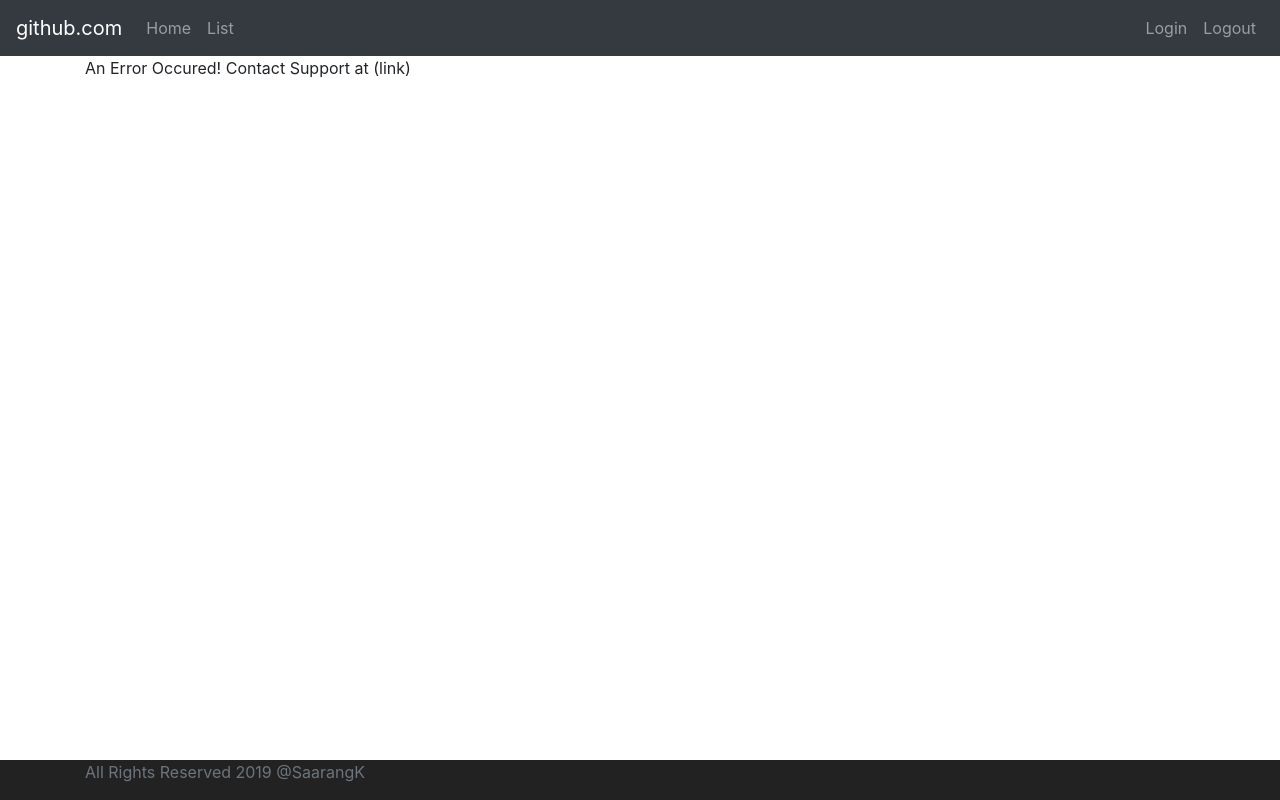
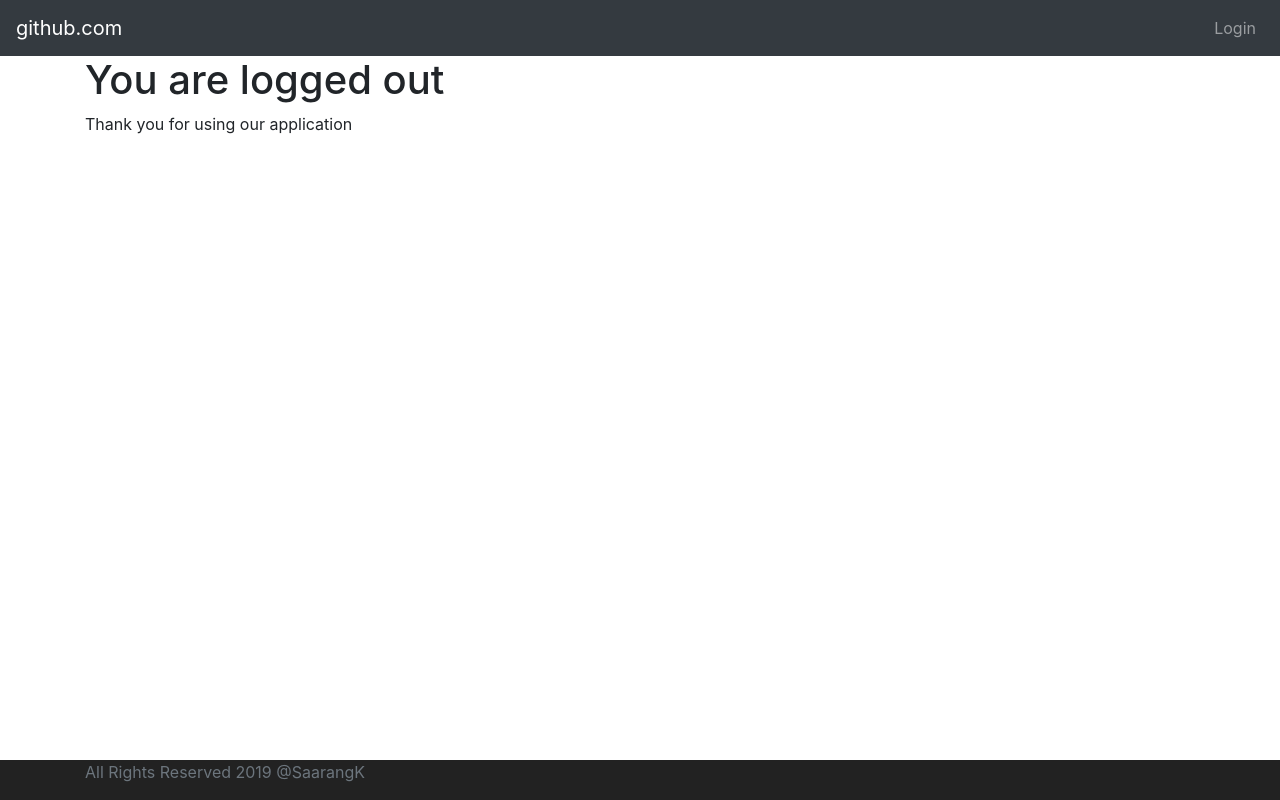
Before and after one commit to saraang/login-application, an Angular app: page /logout in a window 1280 px wide. Built offline with nearby package versions, Linux system fonts and the light colour scheme.

Commit message:
Logout component added

```diff
--- a/src/app/app-routing.module.ts
+++ b/src/app/app-routing.module.ts
@@ -4,12 +4,15 @@ import { LoginComponent } from './login/login.component';
 import { WelcomeComponent } from './welcome/welcome.component';
 import { ErrorComponent } from './error/error.component';
 import { ListsComponent } from './lists/lists.component';
+import { LogoutComponent } from './logout/logout.component';
 
 const routes: Routes = [
   {path:'', component:LoginComponent},
   {path:'login', component:LoginComponent},
   {path:'welcome/:name', component:WelcomeComponent},
   {path:'lists', component:ListsComponent},
+  {path:'logout', component:LogoutComponent},
+
   {path:'**', component:ErrorComponent}
 ];
 
--- a/src/app/app.module.ts
+++ b/src/app/app.module.ts
@@ -11,10 +11,11 @@ import { ListsComponent } from './lists/lists.component';
 import { MenuComponent } from './menu/menu.component';
 import { FooterComponent } from './footer/footer.component';
 import { HardcodedAuthenticationService } from './service/hardcoded-authentication.service';
+import { LogoutComponent } from './logout/logout.component';
 
 @NgModule({
   imports:      [ BrowserModule, AppRoutingModule, FormsModule ],
-  declarations: [ AppComponent, LoginComponent, WelcomeComponent, ErrorComponent, ListsComponent, MenuComponent, FooterComponent ],
+  declarations: [ AppComponent, LoginComponent, WelcomeComponent, ErrorComponent, ListsComponent, MenuComponent, FooterComponent, LogoutComponent ],
   providers: [HardcodedAuthenticationService],
   bootstrap:    [ AppComponent ]
 })
--- /dev/null
+++ b/src/app/logout/logout.component.html
@@ -0,0 +1,4 @@
+<h1>You are logged out</h1>
+<div>
+  Thank you for using our application
+</div>
--- /dev/null
+++ b/src/app/logout/logout.component.ts
@@ -0,0 +1,15 @@
+import { Component, OnInit } from '@angular/core';
+
+@Component({
+  selector: 'app-logout',
+  templateUrl: './logout.component.html',
+  styleUrls: ['./logout.component.css']
+})
+export class LogoutComponent implements OnInit {
+
+  constructor() { }
+
+  ngOnInit() {
+  }
+
+}
--- a/src/app/menu/menu.component.html
+++ b/src/app/menu/menu.component.html
@@ -2,13 +2,13 @@
   <nav class="navbar navbar-expand-md navbar-dark bg-dark">
     <div><a href="https://github.com/saraang" class="navbar-brand">github.com</a></div>
     <ul class="navbar-nav">
-      <li><a routerLink="/welcome/Sarang" class="nav-link">Home</a></li>
-      <li><a routerLink="/lists" class="nav-link">List</a></li>
+      <li><a *ngIf="hardcodedAuthenticationService.isUserLoggedIn()" routerLink="/welcome/Sarang" class="nav-link">Home</a></li>
+      <li><a *ngIf="hardcodedAuthenticationService.isUserLoggedIn()" routerLink="/lists" class="nav-link">List</a></li>
     </ul>
 
     <ul class="navbar-nav navbar-collapse justify-content-end">
-      <li><a routerLink="/login" class="nav-link">Login</a></li>
-      <li><a routerLink="/logout" class="nav-link">Logout</a></li>
+      <li><a *ngIf="!hardcodedAuthenticationService.isUserLoggedIn()" routerLink="/login" class="nav-link">Login</a></li>
+      <li><a *ngIf="hardcodedAuthenticationService.isUserLoggedIn()" routerLink="/logout" class="nav-link">Logout</a></li>
     </ul>
   </nav>
 
--- a/src/app/menu/menu.component.ts
+++ b/src/app/menu/menu.component.ts
@@ -1,4 +1,5 @@
 import { Component, OnInit } from '@angular/core';
+import { HardcodedAuthenticationService } from './../service/hardcoded-authentication.service';
 
 @Component({
   selector: 'app-menu',
@@ -7,7 +8,7 @@ import { Component, OnInit } from '@angular/core';
 })
 export class MenuComponent implements OnInit {
 
-  constructor() { }
+  constructor(private hardcodedAuthenticationService: HardcodedAuthenticationService) { }
 
   ngOnInit() {
   }
--- a/src/app/service/hardcoded-authentication.service.ts
+++ b/src/app/service/hardcoded-authentication.service.ts
@@ -21,4 +21,8 @@ export class HardcodedAuthenticationService {
     let user = sessionStorage.getItem('authenticateUser');
     return !(user === null)
   }
+
+  logout(){
+    sessionStorage.removeItem('authenticateUser');
+  }
 }
```
Also changed, not shown: src/app/logout/logout.component.css (added).
